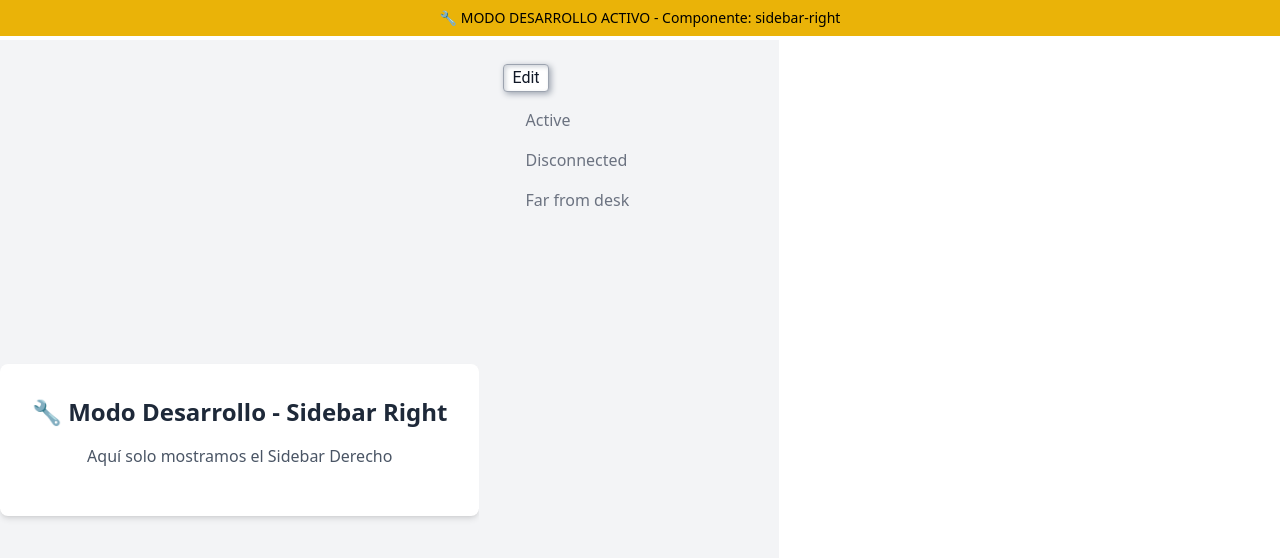
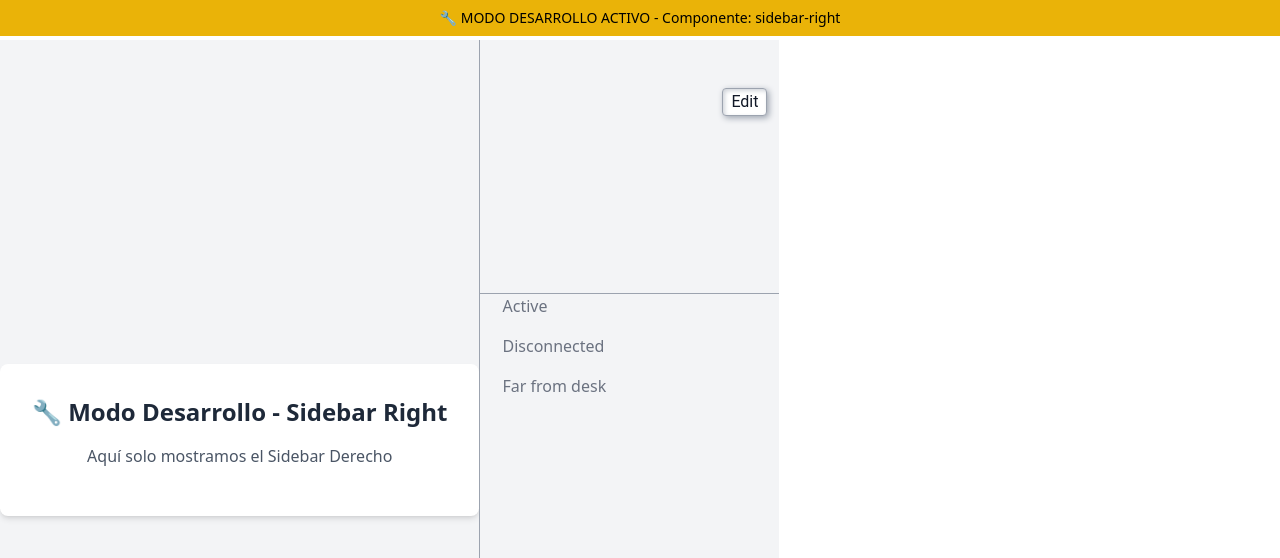
Before and after one commit to sccuax/ModerWatchV02, a React (Vite) app in the folder client/: page / in a window 1280 px wide. Shown: the top 558 px of the page. Built offline with nearby package versions, Linux system fonts and the light colour scheme.

Commit message:
I'm creating the right bar

```diff
--- a/client/src/assets/components/sideBarRight/sideBarRight.jsx
+++ b/client/src/assets/components/sideBarRight/sideBarRight.jsx
@@ -19,9 +19,11 @@ export default function SideBarRight({ className = "",
 
     return (
         <aside className={`w-[300px] bg-[var(--color-bg-light-gray)]
-                shadow-[ -2px_0_8px_rgba(0,0,0,0.05)] p-6 flex flex-col ${className}`} >
+                shadow-[ -2px_0_8px_rgba(0,0,0,0.05)] p-6 flex flex-col pt-[var(--marging-section-XL)]
+                px-0 pb-[50px] border-l-[0.5px] border-[var(--color-border-gray)] ${className}`} >
 
-    <div>
+    <div className="relative flex flex-col items-center h-[206px] border-b-[0.5px]
+        border-[var(--color-border-gray)] w-full">
         {editButton.map((button) => (
             <TertiaryButton
                 key={button.id}
@@ -30,6 +32,7 @@ export default function SideBarRight({ className = "",
                 showIcon={button.showIcon}
                 onClick={button.onClick}
                 style={{ marginBottom: '16px' }}
+                className="absolute top-0 right-3"
             />
         ))}
     </div>
```
Also changed, not shown: client/src/assets/Images/general/cover.png (added).
